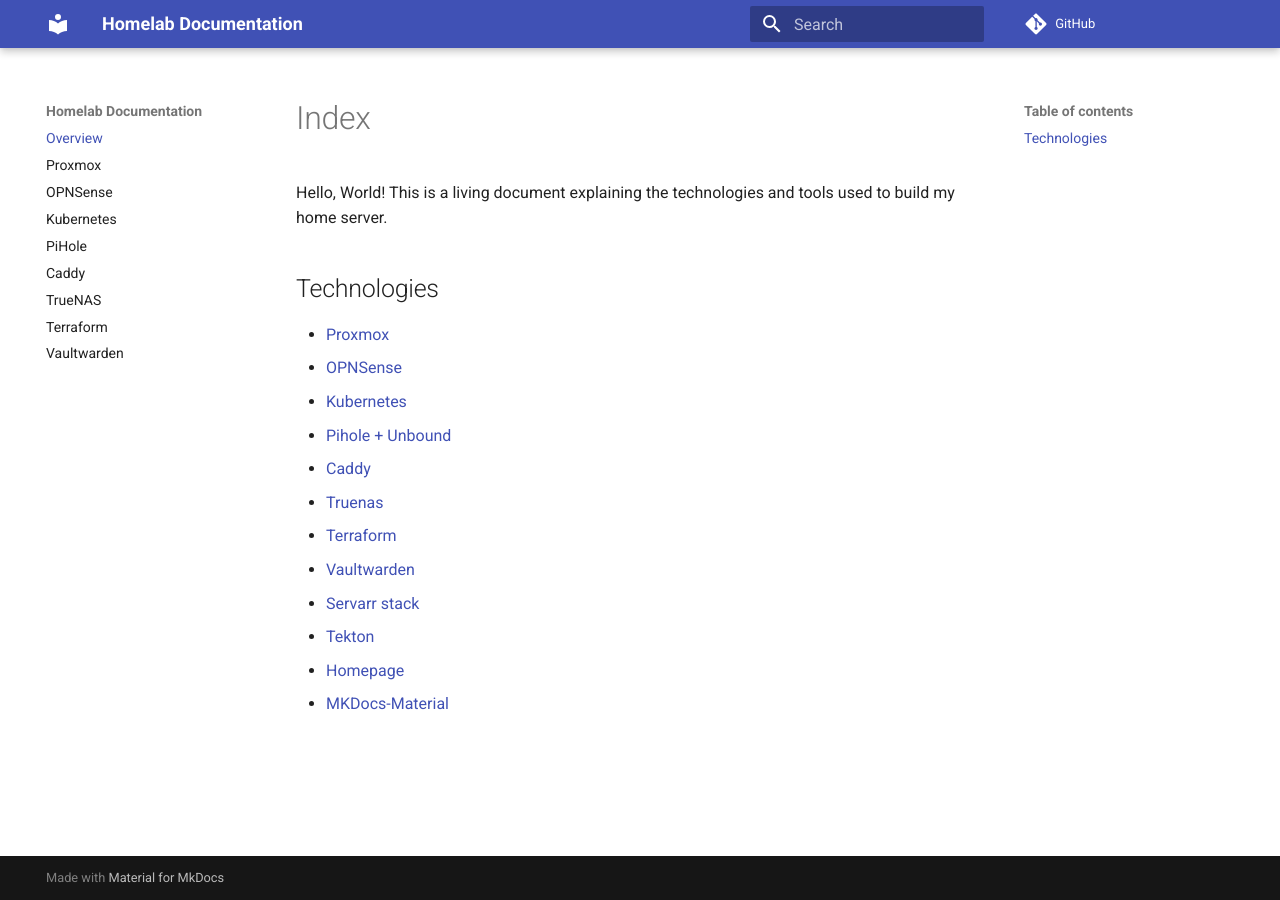
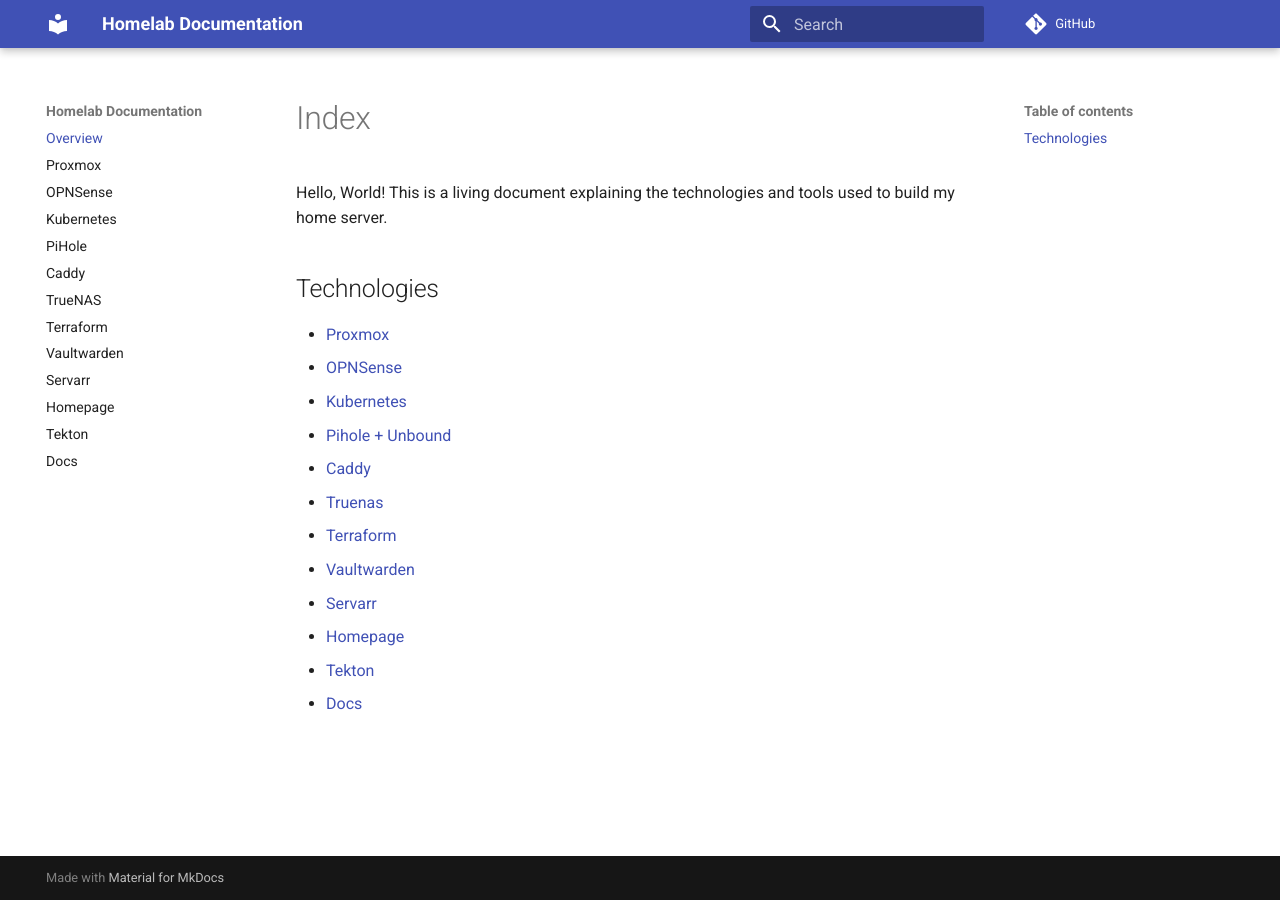
Before and after one commit to daburch/homelab-docs, an MkDocs documentation site: the page built from docs/index.md, in a window 1280 px wide. Built offline with MkDocs 1.6.1 and Material for MkDocs 9.7.7, drawn with Linux system fonts in a browser that asks for light colours; comment, search, counter and statistics services are not loaded.

Commit message:
add skeleton for remaining techs

```diff
--- a/docs/index.md
+++ b/docs/index.md
@@ -12,7 +12,7 @@ Hello, World! This is a living document explaining the technologies and tools us
 - [Truenas](truenas.md)
 - [Terraform](terraform.md)
 - [Vaultwarden](vaultwarden.md)
-- [Servarr stack](servarr.md)
+- [Servarr](servarr.md)
+- [Homepage](homepage.md)
 - [Tekton](tekton.md)
-- [Homepage](homepage.md)
-- [MKDocs-Material](mkdocs-material.md)
+- [Docs](docs.md)
--- a/mkdocs.yml
+++ b/mkdocs.yml
@@ -25,3 +25,7 @@ nav:
   - TrueNAS: truenas.md
   - Terraform: terraform.md
   - Vaultwarden: vaultwarden.md
+  - Servarr: servarr.md
+  - Homepage: homepage.md
+  - Tekton: tekton.md
+  - Docs: docs.md
```
Also changed, not shown: docs/docs.md (added, +3 -0 lines), docs/homepage.md (added, +3 -0 lines), docs/servarr.md (added, +3 -0 lines), docs/tekton.md (added, +3 -0 lines).
